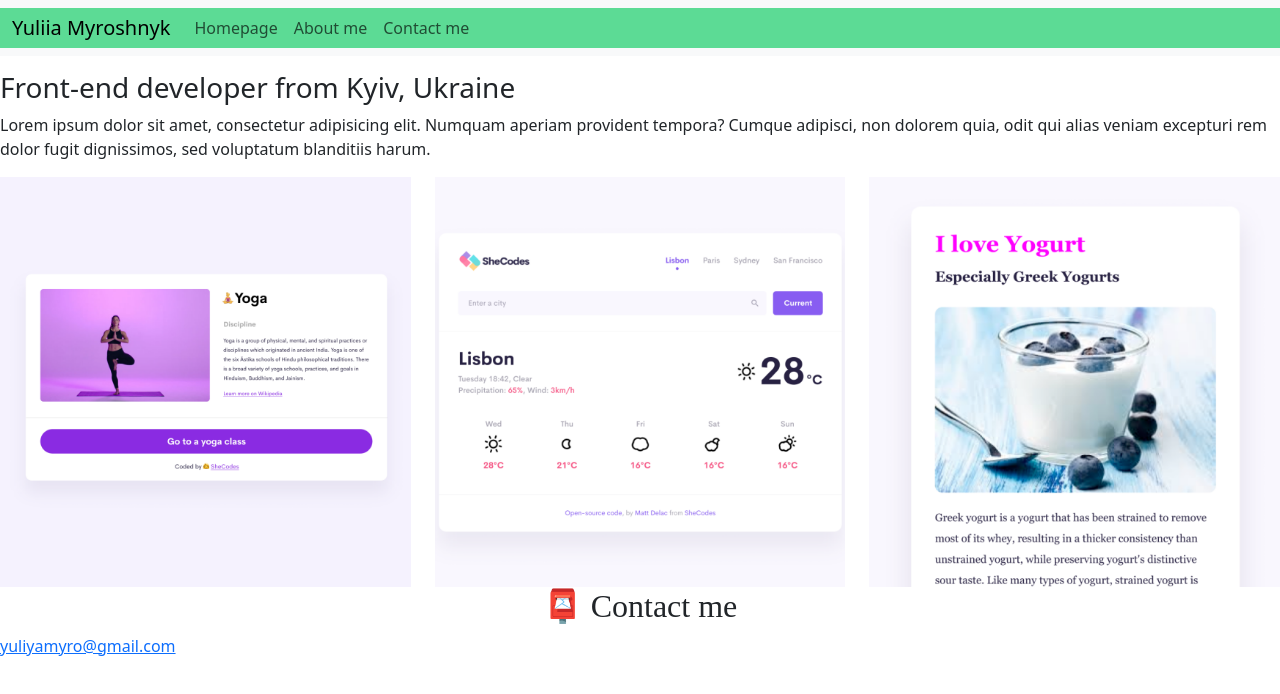
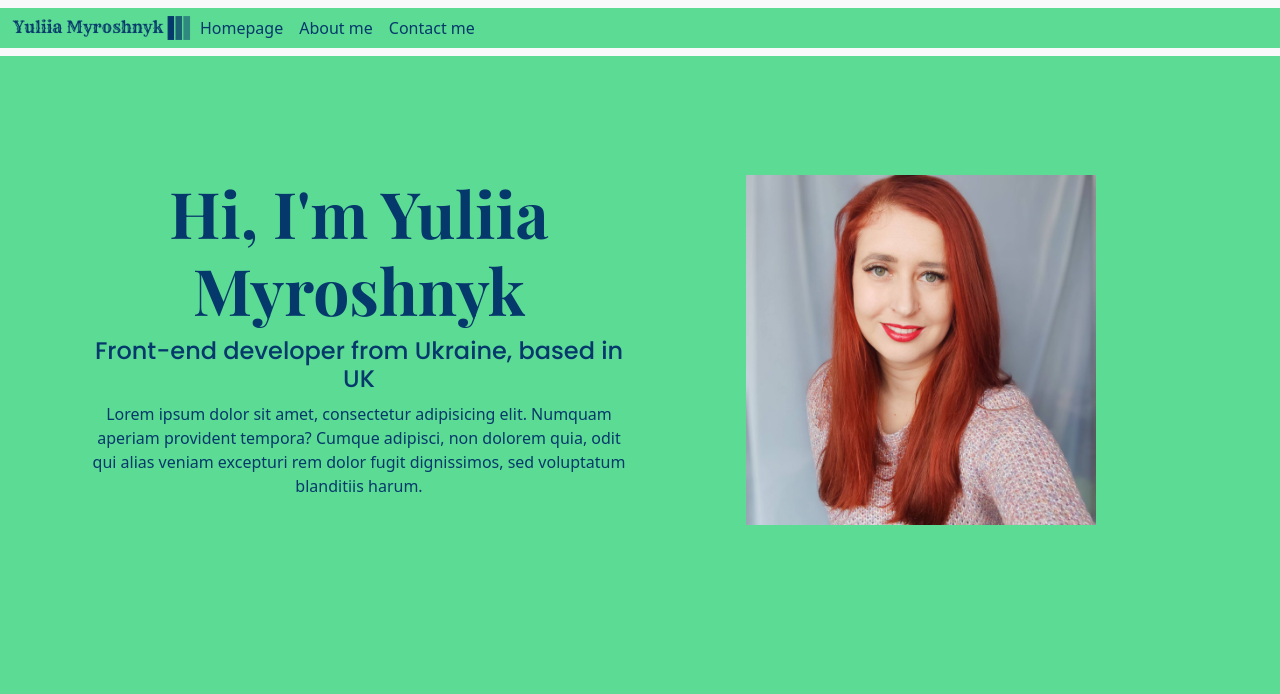
Before and after one commit to YuliiaMyroshnyk/web-portfolio, a plain HTML site: page about.html in a window 1280 px wide. Drawn offline with nearby package versions, Linux system fonts and the light colour scheme.

Commit message:
Added about page structure

```diff
--- a/about.html
+++ b/about.html
@@ -4,13 +4,20 @@
     <meta charset="UTF-8" />
     <meta http-equiv="X-UA-Compatible" content="IE=edge" />
     <meta name="viewport" content="width=device-width, initial-scale=1.0" />
-    <link rel="stylesheet" href="css/style.css" />
-    <title>About web-developer: Yuliia Myroshnyk</title>
+
+    <title>Front-end developer: Yuliia Myroshnyk</title>
     <link
-      href="https://cdn.jsdelivr.net/npm/bootstrap@5.3.0/dist/css/bootstrap.min.css"
+      href="https://cdn.jsdelivr.net/npm/bootstrap@5.3.0-alpha3/dist/css/bootstrap.min.css"
       rel="stylesheet"
-      integrity="sha384-9ndCyUaIbzAi2FUVXJi0CjmCapSmO7SnpJef0486qhLnuZ2cdeRhO02iuK6FUUVM"
+      integrity="sha384-KK94CHFLLe+nY2dmCWGMq91rCGa5gtU4mk92HdvYe+M/SXH301p5ILy+dN9+nJOZ"
       crossorigin="anonymous"
+    />
+
+    <link rel="preconnect" href="https://fonts.googleapis.com" />
+    <link rel="preconnect" href="https://fonts.gstatic.com" crossorigin />
+    <link
+      href="https://fonts.googleapis.com/css2?family=Playfair+Display:wght@700&family=Poppins:wght@400;500&display=swap"
+      rel="stylesheet"
     />
 
     <script
@@ -18,12 +25,18 @@
       integrity="sha384-geWF76RCwLtnZ8qwWowPQNguL3RmwHVBC9FhGdlKrxdiJJigb/j/68SIy3Te4Bkz"
       crossorigin="anonymous"
     ></script>
+
+    <script
+      src="https://kit.fontawesome.com/8262e0394d.js"
+      crossorigin="anonymous"
+    ></script>
+
+    <link rel="stylesheet" href="css/style.css" />
   </head>
   <body>
-    <div class="container">
     <nav class="navbar navbar-expand-lg bg-body-tertiary fixed-top">
       <div class="container-fluid">
-          <a class="navbar-brand" href="#">Yuliia Myroshnyk</a>
+        <img src="images/yuliia-myroshnyk.png" id="brand-logo" />
         <button
           class="navbar-toggler"
           type="button"
@@ -45,13 +58,13 @@
             <li class="nav-item">
               <a
                 class="nav-link"
-                  href="about.html"
+                href="/about.html"
                 title="About Yuliia Myroshnyk"
                 >About me</a
               >
             </li>
             <li class="nav-item">
-                <a class="nav-link" href="about.html#contact" title="Contacts"
+              <a class="nav-link" href="/about.html#contact" title="Contacts"
                 >Contact me</a
               >
             </li>
@@ -59,38 +72,24 @@
         </div>
       </div>
     </nav>
-    </div>
-
-    <h1>About me</h1>
-    <h3>Front-end developer from Kyiv, Ukraine</h3>
+    <div class="about-content container">
+      <div class="row">
+        <div class="col-lg-6">
+          <h1>Hi, I'm Yuliia Myroshnyk</h1>
+          <h3>Front-end developer from Ukraine, based in UK</h3>
           <div class="about-paragraphs">
             <p>
               Lorem ipsum dolor sit amet, consectetur adipisicing elit. Numquam
-        aperiam provident tempora? Cumque adipisci, non dolorem quia, odit qui
-        alias veniam excepturi rem dolor fugit dignissimos, sed voluptatum
-        blanditiis harum.
+              aperiam provident tempora? Cumque adipisci, non dolorem quia, odit
+              qui alias veniam excepturi rem dolor fugit dignissimos, sed
+              voluptatum blanditiis harum.
             </p>
           </div>
-    <div class="row">
-      <div class="col-md-4">
-        <img src="images/yoga.png" class="img-fluid" alt="Yoga app logo" />
         </div>
-      <div class="col-md-4">
-        <img
-          src="images/weather.png"
-          class="img-fluid"
-          alt="Weather app logo"
-        />
-      </div>
-      <div class="col-md-4">
-        <img src="images/yogurt.png" class="img-fluid" alt="Yougurt app logo" />
+        <div class="col-lg-6">
+          <img src="images/myroshnyk_photo.jpg" class="img-fluid about-photo" />
         </div>
       </div>
-    <div id="contact">
-      <h2>📮 Contact me</h2>
-      <a href="mailto:yuliyamyro@gmail.com" class="email-link">
-        yuliyamyro@gmail.com
-      </a>
     </div>
   </body>
 </html>
--- a/css/style.css
+++ b/css/style.css
@@ -60,6 +60,24 @@ h4 {
 .container {
   margin: 15px auto;
 }
+
+.about-content {
+  padding: 160px 20px;
+  text-align: center;
+}
+
+.about-content h1 {
+  font-size: 64px;
+}
+
+.about-content h3 {
+  font-family: "Poppins", sans-serif;
+  font-size: 24px;
+}
+
+.about-photo {
+  width: 350px;
+}
 @media (max-width: 900px) {
   h1 {
     font-size: 44px;
```
Also changed, not shown: images/myroshnyk_photo.jpg (added). Lines whose indentation alone changed are shown as unchanged.
